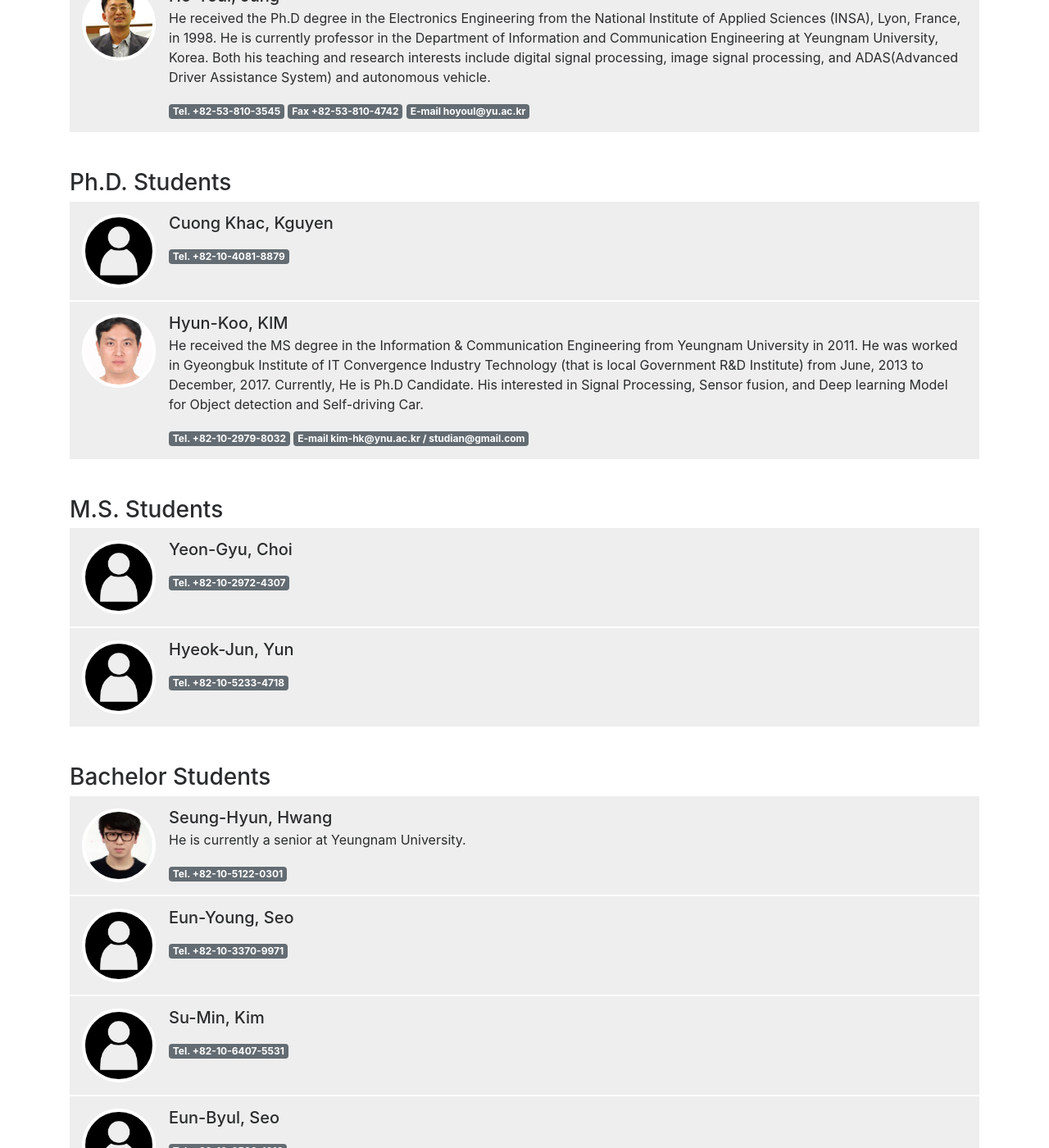
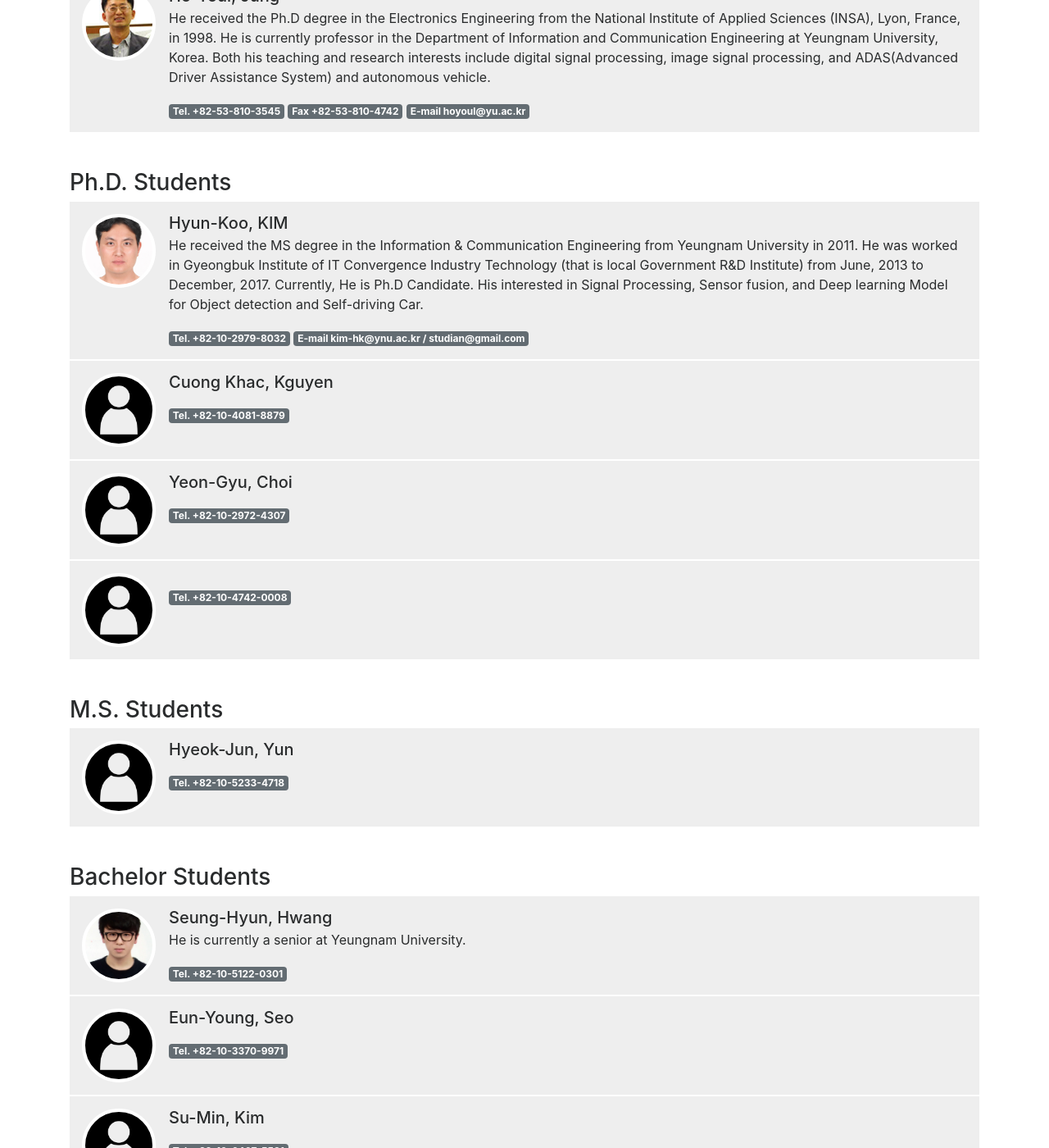
Before and after one commit to YU-MSP/yu-msp.github.io, a Jekyll site: the page built from members.html, in a window 1280 px wide and 1400 px high, scrolled down 526 px. Shown: the whole window at 82% size. Built offline with Jekyll 4.4.1, drawn with Linux system fonts in a browser that asks for light colours; nearby versions of some CDN libraries; some of the changed lines change nothing that is shown.

Commit message:
no message

```diff
--- a/_data/members.yaml
+++ b/_data/members.yaml
@@ -28,10 +28,6 @@ professor:
     email: hoyoul@yu.ac.kr
 
 doctors:
-  - name_kr: 쿠옌 카 쿵
-    name_en: Cuong Khac, Kguyen
-    tel: +82-10-4081-8879
-
   - name_kr: 김현구
     name_en: Hyun-Koo, KIM
     cover: KIM-Hyun-Koo.jpg
@@ -43,11 +39,20 @@ doctors:
     tel: +82-10-2979-8032
     email: kim-hk@ynu.ac.kr / studian@gmail.com
 
-masters:
+  - name_kr: 쿠옌 카 쿵
+    name_en: Cuong Khac, Kguyen
+    tel: +82-10-4081-8879
+
   - name_kr: 최연규
     name_en: Yeon-Gyu, Choi
     tel: +82-10-2972-4307
 
+  - name_kr: 박웅규
+    name_en:
+    tel: +82-10-4742-0008
+
+
+masters:
   - name_kr: 윤혁준
     name_en: Hyeok-Jun, Yun
     tel: +82-10-5233-4718
```
